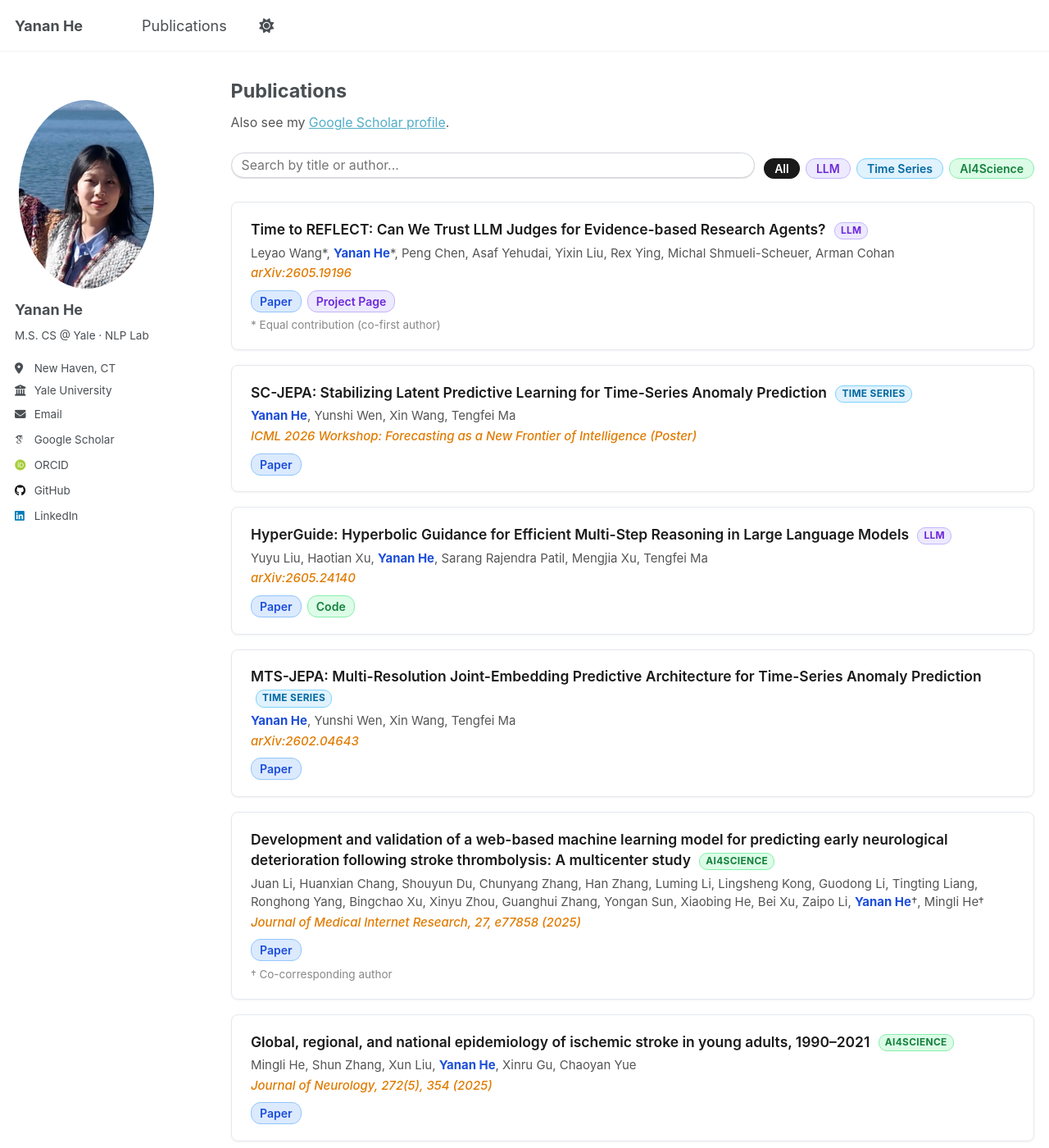
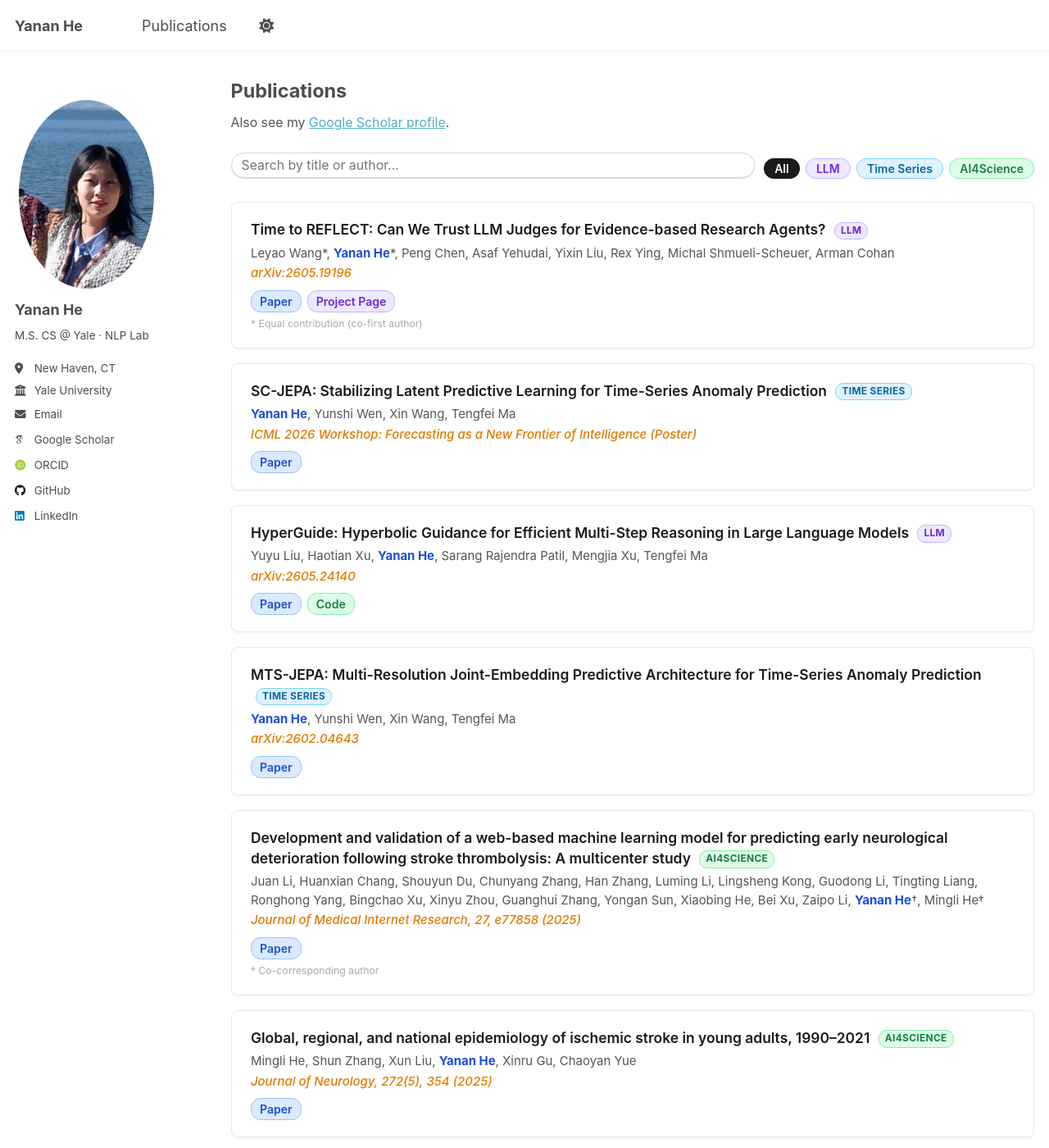
Before and after one commit to Echoo113/Echoo113.github.io, a Jekyll site: the page built from _pages/publications.html, in a window 1280 px wide and 1400 px high. Shown: the whole window at 82% size. Built offline with Jekyll 4.4.1, drawn with Linux system fonts in a browser that asks for light colours; some web fonts are replaced.

Commit message:
Make pub-note text smaller and lighter
Co-Authored-By: Claude Sonnet 4.6 <noreply@anthropic.com>

```diff
--- a/assets/css/custom.css
+++ b/assets/css/custom.css
@@ -59,8 +59,8 @@
 
 .pub-note {
   margin-top: 0.4em;
-  font-size: 0.75em;
-  color: #888;
+  font-size: 0.68em;
+  color: #aaa;
   display: flex;
   gap: 1em;
 }
```
